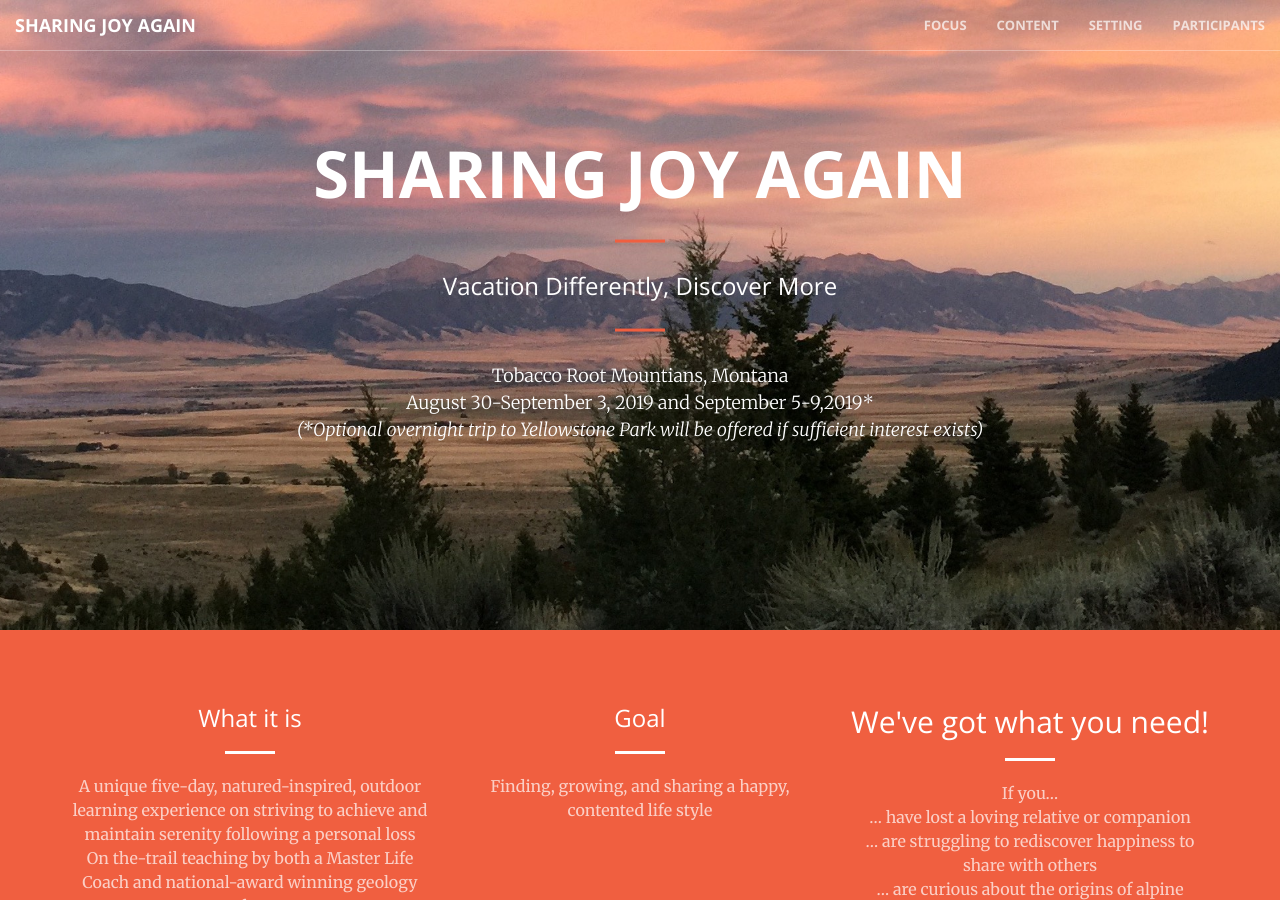
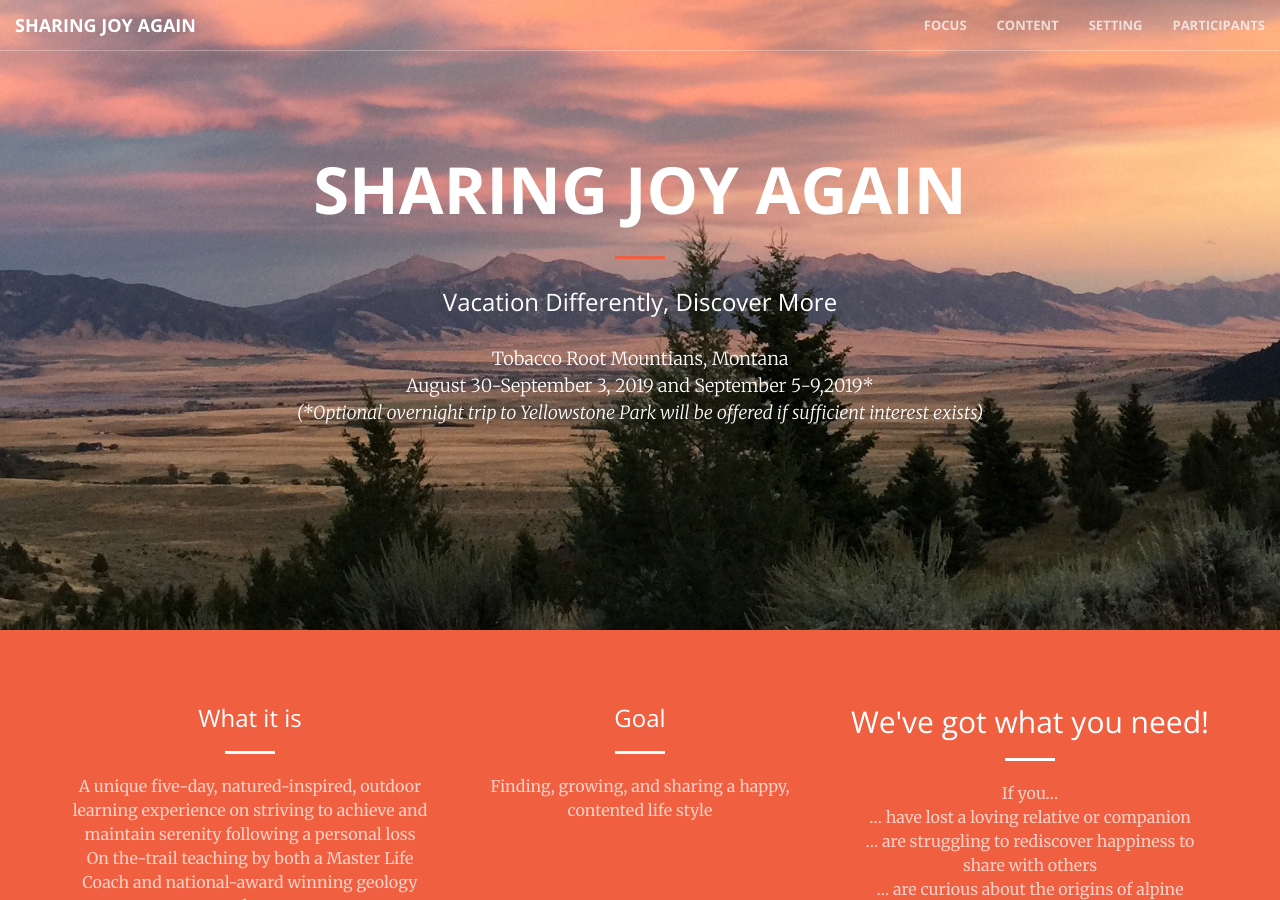
Before and after one commit to mattjohnsonco/joy, a Jekyll site: the page built from index.html, in a window 1280 px wide and 900 px high. Built offline with Jekyll 4.4.1, drawn with Linux system fonts in a browser that asks for light colours.

Commit message:
Update header.html

```diff
--- a/_includes/header.html
+++ b/_includes/header.html
@@ -4,11 +4,8 @@
             <h1>Sharing Joy Again</h1>
             <hr>
             <h3>Vacation Differently, Discover More</h3>
-            <!-- Do not display this at the moment
-            <a href="#about" class="btn btn-primary btn-xl page-scroll">Find Out More</a>
-            --->
-            <hr>
-            <p text-align="center">Tobacco Root Mountians, Montana<br>
+            <br>
+            <p>Tobacco Root Mountians, Montana<br>
               August 30-September 3, 2019  and September 5-9,2019*<br>
               <i>(*Optional overnight trip to Yellowstone Park will be offered if sufficient interest exists)</i>
             </p>
```
